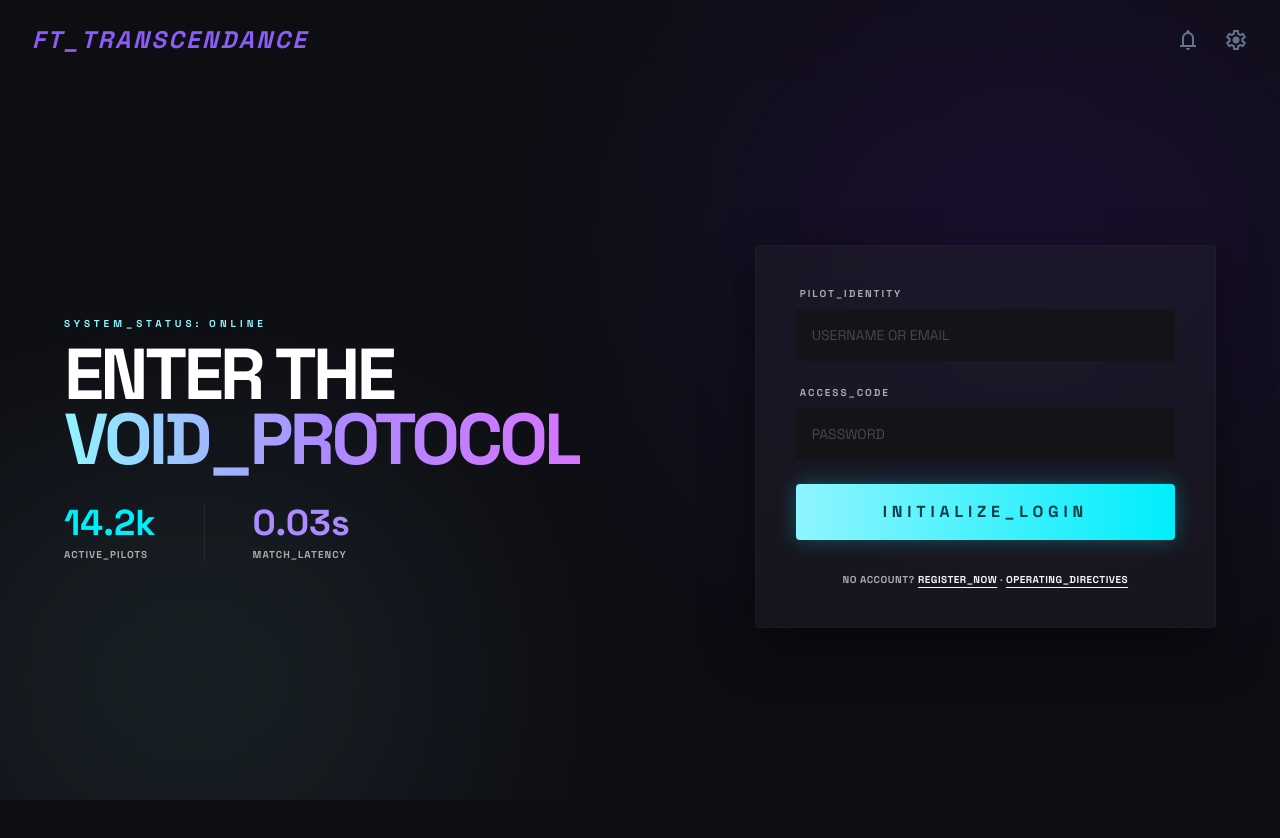
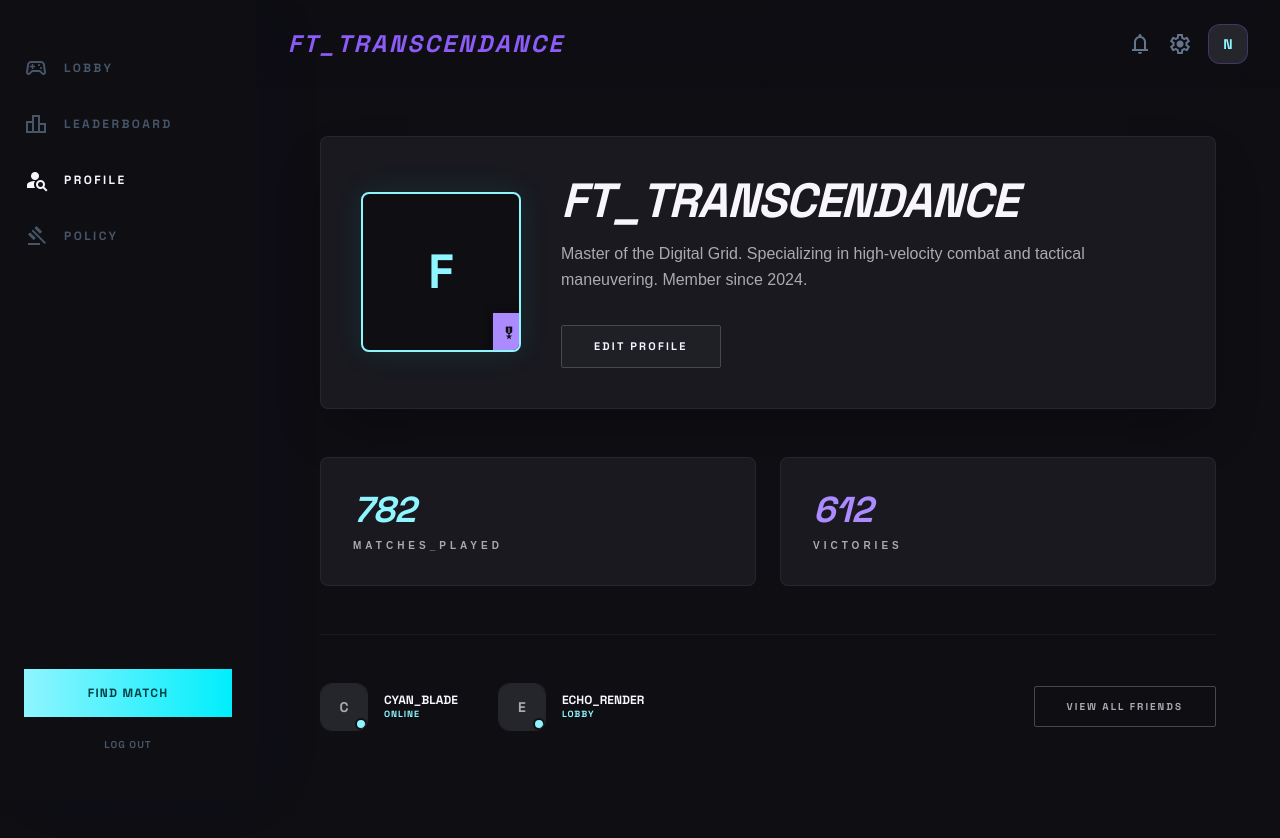
Before and after one commit to juanmipancorbo/transcendence, a Next.js app in the folder frontend/: page /profile in a window 1280 px wide. Shown: the top 838 px of the page. Before the commit the page ends 800 px from the top, so only its background shows below. Built offline with nearby package versions, Linux system fonts and the light colour scheme; no server answers.

Commit message:
fix profile page to a proper profile with fake data

```diff
--- a/frontend/app/profile/page.tsx
+++ b/frontend/app/profile/page.tsx
@@ -1,119 +1,189 @@
 "use client";
 
 import { useState } from "react";
-import Link from "next/link";
-import { useRouter } from "next/navigation";
+import ProtectedLayout from "@/components/layout/ProtectedLayout";
 
-export default function LoginPage() {
-  const router = useRouter();
-  const [username, setUsername] = useState("");
-  const [password, setPassword] = useState("");
+// TODO: fetch real user from userApi.getProfile(userId)
+const MOCK_PROFILE = {
+  id:            "1",
+  username:      "ft_transcendance",
+  displayName:   "FT_TRANSCENDANCE",
+  bio:           "Master of the Digital Grid. Specializing in high-velocity combat and tactical maneuvering. Member since 2024.",
+  avatarUrl:     null as string | null,  // TODO: real avatar URL
+  matchesPlayed: 782,
+  victories:     612,
+};
 
-  function handleSubmit(e: React.FormEvent) {
-    e.preventDefault();
-    // TODO: call authApi.login(username, password), then redirect
-    router.push("/lobby");
+// TODO: fetch from friendsApi.getList()
+const MOCK_FRIENDS = [
+  { id: "f1", username: "Cyan_Blade",  status: "online" as const, statusLabel: "Online" },
+  { id: "f2", username: "Echo_Render", status: "online" as const, statusLabel: "Lobby"  },
+];
+
+export default function ProfilePage() {
+  const [profile,   setProfile]   = useState(MOCK_PROFILE);
+  const [editing,   setEditing]   = useState(false);
+  const [draftName, setDraftName] = useState(profile.displayName);
+  const [draftBio,  setDraftBio]  = useState(profile.bio);
+
+  function handleEdit() {
+    setDraftName(profile.displayName);
+    setDraftBio(profile.bio);
+    setEditing(true);
+  }
+
+  function handleSave() {
+    // TODO: call userApi.updateProfile(profile.id, { displayName: draftName, bio: draftBio })
+    setProfile(p => ({ ...p, displayName: draftName, bio: draftBio }));
+    setEditing(false);
+  }
+
+  function handleCancel() {
+    setEditing(false);
+  }
+
+  function handleViewAllFriends() {
+    // TODO: navigate to /friends or open a modal
+    console.log("View all friends");
   }
 
   return (
-    <div className="page-root">
+    <ProtectedLayout activeRoute="/profile">
+      <main className="flex-grow p-12 min-h-screen">
+        <div className="max-w-4xl mx-auto space-y-12">
 
-      <div className="page-glow-layer">
-        <div className="page-glow-tr" />
-        <div className="page-glow-bl" />
+          {/* ── Identity card ─────────────────────────────────────────── */}
+          <section className="profile-card">
+
+            {/* Avatar */}
+            <div className="profile-avatar-frame">
+              {profile.avatarUrl ? (
+                <img
+                  src={profile.avatarUrl}
+                  alt="Profile picture"
+                  className="w-full h-full object-cover"
+                />
+              ) : (
+                <div className="w-full h-full flex items-center justify-center">
+                  <span className="text-5xl font-black" style={{ color: "var(--primary)", fontFamily: "Space Grotesk, sans-serif" }}>
+                    {profile.username[0].toUpperCase()}
+                  </span>
                 </div>
-
-      <header className="auth-topbar">
-        <div className="auth-topbar-inner">
-          <div className="wordmark">FT_TRANSCENDANCE</div>
-          <div className="flex items-center gap-6">
-            <span className="topbar-icon material-symbols-outlined topbar-icon">notifications</span>
-            <span className="topbar-icon material-symbols-outlined topbar-icon">settings</span>
-          </div>
-        </div>
-      </header>
-
-      <main className="relative z-10 min-h-[calc(100vh-88px)] flex items-center justify-center px-6">
-        <div className="grid grid-cols-1 lg:grid-cols-12 gap-8 w-full max-w-6xl items-center">
-
-          {/* Left: hero */}
-          <div className="hidden lg:flex flex-col lg:col-span-7 space-y-8">
-            <div className="space-y-2">
-              <span className="label-micro accent tracking-[0.4em]">
-                System_Status: Online
+              )}
+              <div className="profile-avatar-badge">
+                <span className="material-symbols-outlined text-base" style={{ color: "var(--surface)", fontVariationSettings: "'FILL' 1" }}>
+                  military_tech
                 </span>
-              <h1 className="hero-title" style={{ fontSize: "4.5rem", lineHeight: 0.9 }}>
-                ENTER THE <br />
-                <span className="text-transparent bg-clip-text bg-gradient-to-r from-primary via-secondary to-tertiary">
-                  VOID_PROTOCOL
-                </span>
-              </h1>
-            </div>
-            <div className="flex gap-12 items-start mt-8">
-              <div className="space-y-1">
-                <div className="text-4xl font-headline font-bold text-primary-fixed">14.2k</div>
-                <div className="label-micro">Active_Pilots</div>
-              </div>
-              <div className="space-y-1 border-l border-outline-variant/30 pl-12">
-                <div className="text-4xl font-headline font-bold text-secondary">0.03s</div>
-                <div className="label-micro">Match_Latency</div>
-              </div>
               </div>
             </div>
 
-          {/* Right: form */}
-          <div className="lg:col-span-5 w-full">
-            <div className="glass-panel p-10 rounded-lg border border-outline-variant/10 shadow-[0_20px_50px_rgba(0,0,0,0.5)]">
-              <form className="space-y-6" onSubmit={handleSubmit}>
+            {/* Info */}
+            <div className="flex-grow text-center md:text-left">
 
-                <div className="field-group">
-                  <label className="field-label">Pilot_Identity</label>
-                  <div className="field-wrap">
+              {editing ? (
                 <input
-                      className="field-input"
-                      placeholder="USERNAME OR EMAIL"
-                      type="text"
-                      value={username}
-                      onChange={e => setUsername(e.target.value)}
+                  className="profile-edit-input mb-4"
+                  value={draftName}
+                  onChange={e => setDraftName(e.target.value)}
+                  autoFocus
+                  maxLength={32}
+                  placeholder="Display name"
                 />
-                    <div className="field-underline" />
+              ) : (
+                <h1 className="profile-username mb-4">{profile.displayName}</h1>
+              )}
+
+              {editing ? (
+                <textarea
+                  className="profile-edit-input mb-4 resize-none h-20"
+                  value={draftBio}
+                  onChange={e => setDraftBio(e.target.value)}
+                  maxLength={160}
+                  placeholder="Short bio…"
+                  style={{ fontSize: "0.95rem", fontWeight: 400, fontStyle: "normal" }}
+                />
+              ) : (
+                <p className="profile-bio">{profile.bio}</p>
+              )}
+
+              <div className="flex justify-center md:justify-start gap-3">
+                {editing ? (
+                  <>
+                    <button onClick={handleSave} className="btn-primary" style={{ width: "auto", padding: "0.75rem 2rem" }}>
+                      Save
+                    </button>
+                    <button onClick={handleCancel} className="profile-edit-btn">Cancel</button>
+                  </>
+                ) : (
+                  <button onClick={handleEdit} className="profile-edit-btn">Edit Profile</button>
+                )}
               </div>
             </div>
+          </section>
 
-                <div className="field-group">
-                  <label className="field-label">Access_Code</label>
-                  <div className="field-wrap">
-                    <input
-                      className="field-input"
-                      placeholder="PASSWORD"
-                      type="password"
-                      value={password}
-                      onChange={e => setPassword(e.target.value)}
-                    />
-                    <div className="field-underline" />
+          {/* ── Stats grid ────────────────────────────────────────────── */}
+          <section className="grid grid-cols-1 md:grid-cols-2 gap-6">
+            <div className="profile-stat-card">
+              {/* TODO: replace with real stats from API */}
+              <div className="profile-stat-value" style={{ color: "var(--primary)" }}>
+                {profile.matchesPlayed}
+              </div>
+              <div className="profile-stat-label">Matches_Played</div>
+            </div>
+
+            <div className="profile-stat-card secondary">
+              {/* TODO: replace with real stats from API */}
+              <div className="profile-stat-value" style={{ color: "var(--secondary)" }}>
+                {profile.victories}
+              </div>
+              <div className="profile-stat-label">Victories</div>
+            </div>
+          </section>
+
+          {/* ── Friends bar ───────────────────────────────────────────── */}
+          <div className="friends-bar">
+            <div className="flex gap-10 group">
+              {/* TODO: replace MOCK_FRIENDS with friendsApi.getList() */}
+              {MOCK_FRIENDS.map(friend => (
+                <div
+                  key={friend.id}
+                  className="friend-entry"
+                  onClick={() => {
+                    // TODO: navigate to /profile?id=friend.id
+                    console.log("Open friend profile:", friend.id);
+                  }}
+                >
+                  <div className="friend-avatar">
+                    {/* TODO: show real friend avatar when available */}
+                    <div className="w-full h-full flex items-center justify-center" style={{ background: "var(--surface-container-highest)" }}>
+                      <span className="text-sm font-black" style={{ color: "var(--on-surface-variant)", fontFamily: "Space Grotesk, sans-serif" }}>
+                        {friend.username[0].toUpperCase()}
+                      </span>
+                    </div>
+                    <div className={`friend-status-dot ${friend.status}`} />
+                  </div>
+
+                  <div className="hidden sm:block">
+                    <div className="friend-name">{friend.username}</div>
+                    <div className="friend-status-label">{friend.statusLabel}</div>
                   </div>
                 </div>
+              ))}
+            </div>
 
-                <button type="submit" className="btn-primary mt-8">
-                  Initialize_Login
+            <button className="btn-view-friends" onClick={handleViewAllFriends}>
+              View All Friends
             </button>
-              </form>
-
-              <p className="text-center mt-8 label-micro tracking-wider">
-                No account?{" "}
-                <Link href="/register" className="text-on-surface underline underline-offset-4">
-                  Register_Now
-                </Link>
-                {" · "}
-                <Link href="/terms" className="text-on-surface underline underline-offset-4">
-                  Operating_Directives
-                </Link>
-              </p>
-            </div>
           </div>
 
         </div>
       </main>
+
+      {/* Ambient background glows */}
+      <div className="ambient-layer">
+        <div className="ambient-blob -top-[10%] -right-[10%] w-[50%] h-[50%] blur-[120px]" style={{ background: "rgba(0,238,252,0.03)"   }} />
+        <div className="ambient-blob -bottom-[5%]  -left-[5%]  w-[40%] h-[40%] blur-[100px]" style={{ background: "rgba(172,138,255,0.03)" }} />
       </div>
+    </ProtectedLayout>
   );
 }
--- a/frontend/styles/components.css
+++ b/frontend/styles/components.css
@@ -398,4 +398,126 @@
     background-color: var(--primary);
     box-shadow: 0 0 20px rgba(0, 238, 252, 0.5);
   }
+
+
+  /* ── Profile page ────────────────────────────────────────────────────────── */
+
+  .profile-card {
+    @apply flex flex-col md:flex-row items-center gap-10 p-10 rounded-xl shadow-2xl;
+    background-color: var(--surface-container);
+    border: 1px solid rgba(72, 71, 77, 0.3);
+  }
+
+  .profile-avatar-frame {
+    @apply relative flex-shrink-0 w-40 h-40 rounded-xl overflow-hidden;
+    border: 2px solid var(--primary);
+    background-color: var(--surface);
+    box-shadow: 0 0 30px rgba(0, 238, 252, 0.1);
+  }
+
+  .profile-avatar-badge {
+    @apply absolute -bottom-2 -right-2 p-2 rounded;
+    background-color: var(--secondary);
+    border: 2px solid var(--surface);
+    box-shadow: 0 2px 8px rgba(0,0,0,0.4);
+  }
+
+  .profile-username {
+    @apply text-5xl font-black tracking-tight uppercase italic;
+    color: var(--on-surface);
+    font-family: 'Space Grotesk', sans-serif;
+  }
+
+  .profile-bio {
+    @apply text-base max-w-xl mb-8 leading-relaxed;
+    color: var(--on-surface-variant);
+    font-family: 'Manrope', sans-serif;
+  }
+
+  .profile-edit-btn {
+    @apply px-8 py-3 font-bold text-[11px] tracking-[0.2em] rounded uppercase transition-all;
+    background-color: var(--surface-container-high);
+    color: var(--on-surface);
+    border: 1px solid var(--outline-variant);
+    font-family: 'Space Grotesk', sans-serif;
+  }
+  .profile-edit-btn:hover {
+    background-color: var(--surface-container-highest);
+    border-color: rgba(172, 138, 255, 0.5);
+  }
+
+  .profile-stat-card {
+    @apply p-8 rounded-xl transition-all;
+    background-color: var(--surface-container);
+    border: 1px solid rgba(72, 71, 77, 0.3);
+  }
+  .profile-stat-card:hover { border-color: rgba(143, 245, 255, 0.4); }
+  .profile-stat-card.secondary:hover { border-color: rgba(172, 138, 255, 0.4); }
+
+  .profile-stat-value {
+    @apply text-4xl font-black italic mb-2 transition-transform origin-left;
+    font-family: 'Space Grotesk', sans-serif;
+  }
+  .profile-stat-card:hover .profile-stat-value { transform: scale(1.05); }
+
+  .profile-stat-label {
+    @apply text-[10px] tracking-[0.4em] uppercase font-bold;
+    color: var(--on-surface-variant);
+    font-family: 'Manrope', sans-serif;
+  }
+
+  .friends-bar {
+    @apply flex flex-col sm:flex-row items-center justify-between gap-8 pt-12;
+    border-top: 1px solid rgba(72, 71, 77, 0.2);
+  }
+
+  .friend-entry {
+    @apply flex items-center gap-4 cursor-pointer;
+  }
+
+  .friend-avatar {
+    @apply relative w-12 h-12 rounded-full overflow-hidden;
+    border: 1px solid rgba(72, 71, 77, 0.4);
+    background-color: var(--surface);
+  }
+
+  .friend-status-dot {
+    @apply absolute bottom-0 right-0 w-3 h-3 rounded-full;
+    border: 2px solid var(--surface);
+  }
+  .friend-status-dot.online  { background-color: var(--primary); }
+  .friend-status-dot.offline { background-color: var(--outline-variant); }
+
+  .friend-name {
+    @apply hidden sm:block text-xs font-bold uppercase transition-colors;
+    color: var(--on-surface);
+    font-family: 'Space Grotesk', sans-serif;
+  }
+  .friend-entry:hover .friend-name { color: var(--primary); }
+
+  .friend-status-label {
+    @apply text-[9px] tracking-widest font-bold uppercase;
+    color: var(--primary);
+    font-family: 'Space Grotesk', sans-serif;
+  }
+
+  .btn-view-friends {
+    @apply px-8 py-3 text-[10px] font-bold tracking-[0.2em] uppercase rounded transition-all;
+    color: var(--on-surface-variant);
+    border: 1px solid var(--outline-variant);
+    font-family: 'Space Grotesk', sans-serif;
+  }
+  .btn-view-friends:hover {
+    color: var(--on-surface);
+    border-color: rgba(248, 245, 253, 0.3);
+  }
+
+  .profile-edit-input {
+    @apply text-5xl font-black tracking-tight uppercase italic p-2 outline-none;
+    background-color: var(--surface-container-low);
+    color: var(--on-surface);
+    border-bottom: 2px solid var(--primary);
+    font-family: 'Space Grotesk', sans-serif;
+    width: 100%;
+  }
 }
```
Lines whose indentation alone changed are shown as unchanged.
